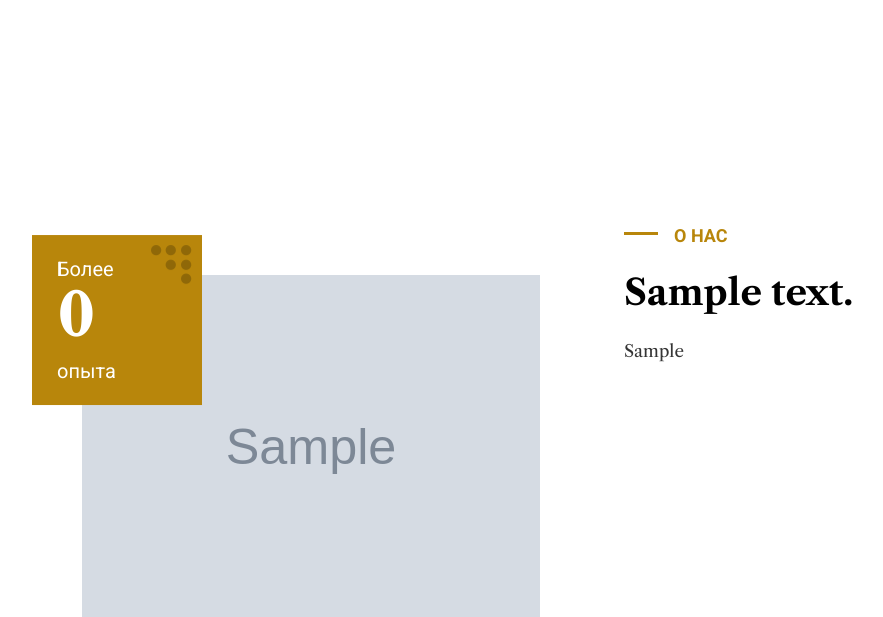
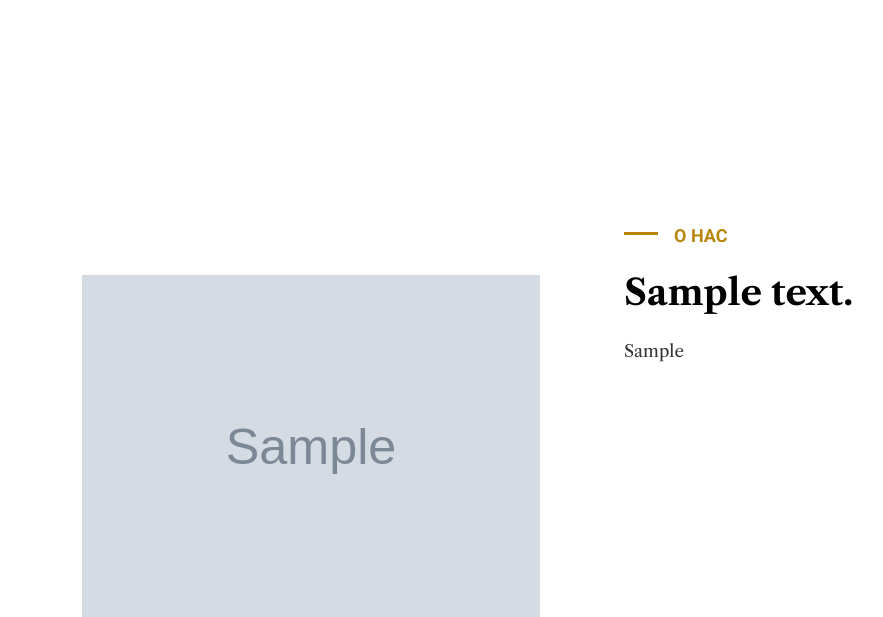
Before and after one commit to imron07-star/YurConsuleDjangoProject, a Django app: page / in a window 1280 px wide. Shown: the part 653-1270 px from the top of the page, without its empty margins (28-911 px from the left). Run offline with Django 4.2, Linux system fonts and the light colour scheme; tables that the repository leaves empty hold one stand-in row (values such as "Sample post"); grey boxes marked "Sample" are stand-in pictures; some libraries are stand-ins or nearby versions.

Commit message:
about settings

```diff
--- a/templates/setting/about.html
+++ b/templates/setting/about.html
@@ -13,6 +13,7 @@
                </ul>
             </div>
          </section>
+         <br>
          <!-- End Page Title -->
          <!-- About One / Style Two -->
          {% if about %}
@@ -57,9 +58,7 @@
                      <!-- Image Column -->
                      <div class="about-one_image-column col-lg-5 col-md-12 col-sm-12">
                         <div class="about-one_image-inner">
-                           <div class="about-one_counter-box">
-                              <div class="about-one_experiance">Более <div class="about-one_counter"><span class="odometer" data-count="{{about.experience}}"></span><sup>+</sup></div> опыта</div>
-                           </div>
+
                            <div class="about-one_image">
                               <img src="{{about.image.url}}" alt="" />
                            </div>
--- a/templates/setting/index-3.html
+++ b/templates/setting/index-3.html
@@ -50,11 +50,6 @@
                      <div class="about-two_image-inner">
                         <div class="about-two_image">
                            <!-- Counter Column -->
-                           <div class="about-two_counter-block" data-parallax='{"y" : 50}'>
-                              <div class="dots-layer" style="background-image:url({% static 'images/icons/about-dots.png' %})"></div>
-
-                              <div class="about-two_counter-text">Более<div class="about-two_counter-number"><span class="odometer" data-count="{{about.experience}}"></span></div>опыта</div>
-                           </div>
                            <img src="{{about.image.url}}" alt="" />
 
                         </div>
```
